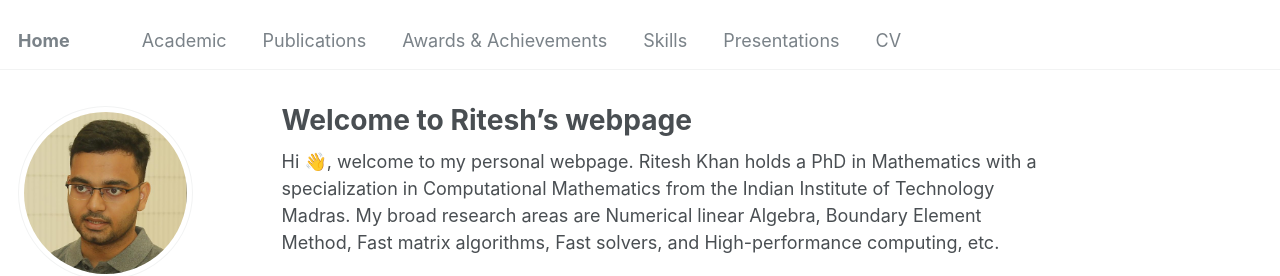
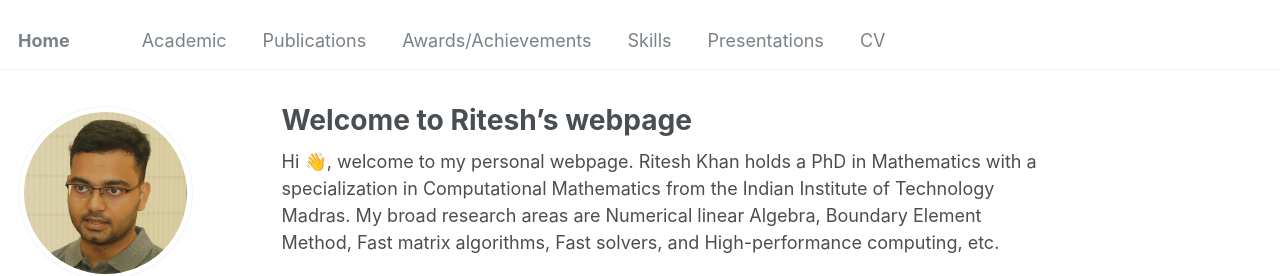
Before and after one commit to RiteshKhan/riteshkhan.github.io, a Jekyll site: the page built from _pages/about.md, in a window 1280 px wide. Shown: the top 276 px of the page. Built offline with Jekyll 4.4.1, drawn with Linux system fonts in a browser that asks for light colours; emoji names are drawn with the system emoji font; some web fonts are replaced.

Commit message:
updated CV

```diff
--- a/_data/navigation.yml
+++ b/_data/navigation.yml
@@ -11,7 +11,7 @@ main:
   - title: "Publications"
     url: /publications/
 
-  - title: "Awards & Achievements"
+  - title: "Awards/Achievements"
     url: /awards/
 
   - title: "Skills"
```
